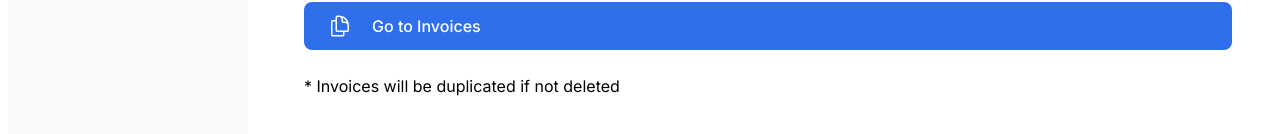
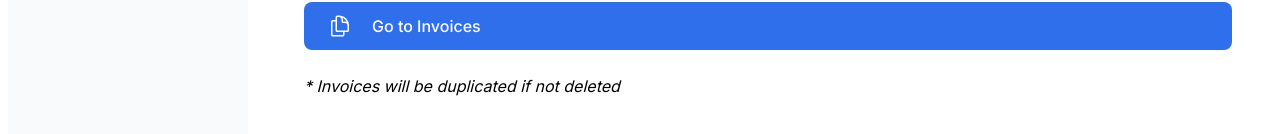
Before and after one commit to tjcocker/NextJS-App, a Next.js app: page /dashboard/home in a window 1280 px wide. Shown: the part 598-732 px from the top of the page. Built offline with nearby package versions, Linux system fonts and the light colour scheme; a web font is replaced by a local one.

Commit message:
minor edit

```diff
--- a/app/dashboard/home/page.tsx
+++ b/app/dashboard/home/page.tsx
@@ -42,7 +42,7 @@ const Home: NextPage = () => {
                     > <DocumentDuplicateIcon className="w-5 md:w-6" />
                         <span>Go to Invoices</span><br></br>
                     </Link><br></br>
-                    <p>* Invoices will be duplicated if not deleted</p>
+                    <p><i>* Invoices will be duplicated if not deleted</i></p>
                 </div>
             </main>
         </div>
```
